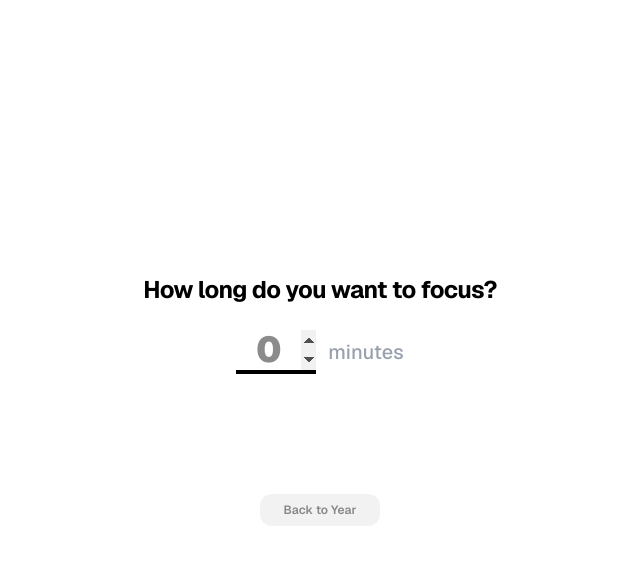
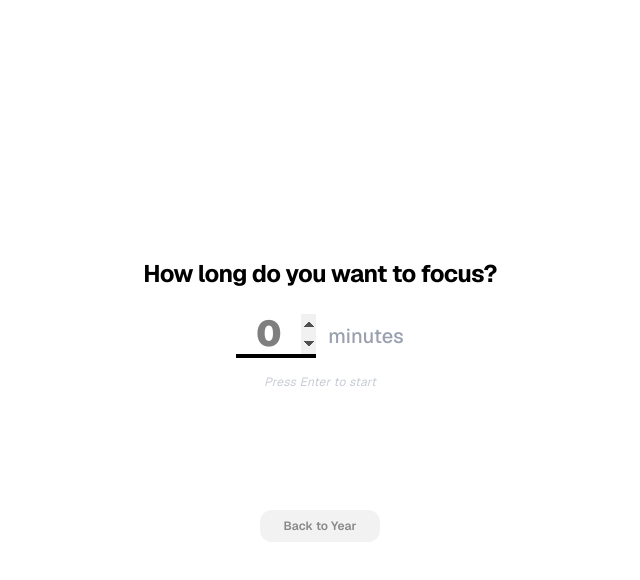
Before and after one commit to hongnv1504-svg/year-progress, a Next.js app: page / in a window 1280 px wide. Both pictures are taken after a click on the button "Go to Focus". Shown: the top 580 px of the page, without its empty margins (320-960 px from the left). Built offline with nearby package versions, Linux system fonts and the light colour scheme.

Commit message:
Add instruction text and Zen Bell

```diff
--- a/app/page.tsx
+++ b/app/page.tsx
@@ -34,8 +34,9 @@ export default function Home() {
   const [timeLeft, setTimeLeft] = useState(0);
   const [totalFocusTime, setTotalFocusTime] = useState(0);
   const timerRef = useRef<NodeJS.Timeout | null>(null);
+  const audioContextRef = useRef<AudioContext | null>(null);
 
-  // Logic tính % năm
+  // 1. Tính % năm
   useEffect(() => {
     const updateYear = () => {
       const now = new Date();
@@ -51,7 +52,35 @@ export default function Home() {
     return () => clearInterval(interval);
   }, []);
 
-  // Logic Timer & Sound
+  // Hàm tạo tiếng Chuông Thiền (Zen Bell)
+  const playZenBell = async () => {
+    try {
+      if (!audioContextRef.current) {
+        audioContextRef.current = new (window.AudioContext || (window as any).webkitAudioContext)();
+      }
+      const ctx = audioContextRef.current;
+      if (ctx.state === 'suspended') await ctx.resume();
+      const now = ctx.currentTime;
+      const frequencies = [246.94, 493.88, 740.82];
+      frequencies.forEach((freq, index) => {
+        const osc = ctx.createOscillator();
+        const gain = ctx.createGain();
+        osc.type = 'sine';
+        osc.frequency.setValueAtTime(freq, now);
+        gain.gain.setValueAtTime(0, now);
+        gain.gain.linearRampToValueAtTime(index === 0 ? 0.4 : 0.1, now + 0.05);
+        gain.gain.exponentialRampToValueAtTime(0.001, now + 4);
+        osc.connect(gain);
+        gain.connect(ctx.destination);
+        osc.start(now);
+        osc.stop(now + 4);
+      });
+    } catch (e) {
+      console.error("Zen Bell Error:", e);
+    }
+  };
+
+  // 2. Timer Logic
   useEffect(() => {
     if (isTimerRunning && timeLeft > 0) {
       timerRef.current = setInterval(() => {
@@ -59,12 +88,7 @@ export default function Home() {
       }, 1000);
     } else if (timeLeft === 0 && isTimerRunning) {
       setIsTimerRunning(false);
-      const context = new (window.AudioContext || (window as any).webkitAudioContext)();
-      const osc = context.createOscillator();
-      osc.frequency.setValueAtTime(880, context.currentTime);
-      osc.connect(context.destination);
-      osc.start();
-      osc.stop(context.currentTime + 0.5);
+      playZenBell();
       if (timerRef.current) clearInterval(timerRef.current);
     }
     return () => { if (timerRef.current) clearInterval(timerRef.current); };
@@ -72,17 +96,18 @@ export default function Home() {
 
   const handleInputChange = (e: React.ChangeEvent<HTMLInputElement>) => {
     const val = e.target.value;
-    if (val === '' || parseInt(val) >= 0) {
-      setInputMinutes(val);
-    }
+    if (val === '' || parseInt(val) >= 0) setInputMinutes(val);
   };
 
   const startFocus = (e: React.FormEvent) => {
     e.preventDefault();
-    const mins = parseInt(inputMinutes);
+    const mins = parseFloat(inputMinutes);
     if (mins > 0) {
+      if (!audioContextRef.current) {
+        audioContextRef.current = new (window.AudioContext || (window as any).webkitAudioContext)();
+      }
       setTotalFocusTime(mins * 60);
-      setTimeLeft(mins * 60);
+      setTimeLeft(Math.floor(mins * 60));
       setIsTimerRunning(true);
     }
   };
@@ -90,16 +115,19 @@ export default function Home() {
   const focusProgress = totalFocusTime > 0 ? ((totalFocusTime - timeLeft) / totalFocusTime) * 100 : 0;
 
   return (
-    <main className="flex min-h-screen flex-col items-center justify-center bg-white p-4 overflow-hidden relative font-sans">
+    <main className="flex min-h-screen flex-col items-center justify-center bg-white p-4 overflow-hidden relative font-sans text-black">
+
       <div className="w-full max-w-md text-center flex flex-col items-center space-y-10">
+
         {mode === 'year' && (
           <div className="w-full space-y-10 animate-in fade-in duration-500">
-            <h1 className="text-4xl font-black tracking-tighter text-black uppercase">{year}</h1>
+            {/* Số năm nhỏ gọn 80% */}
+            <h1 className="text-4xl font-black tracking-tighter uppercase">{year}</h1>
             <div className="relative w-full h-10 border-[3px] border-black p-1 bg-white overflow-hidden shadow-[0_8px_20px_rgba(220,38,38,0.1)]">
               <div className="h-full bg-red-600 transition-all duration-1000 ease-linear" style={{ width: `${yearProgress}%` }} />
               <SnowEffect />
             </div>
-            <p className="text-xl font-bold text-black tabular-nums">{yearProgress.toFixed(5)}%</p>
+            <p className="text-xl font-bold tabular-nums">{yearProgress.toFixed(5)}%</p>
           </div>
         )}
 
@@ -107,27 +135,31 @@ export default function Home() {
           <div className="w-full space-y-8 animate-in fade-in duration-500">
             {!isTimerRunning && timeLeft === 0 ? (
               <form onSubmit={startFocus} className="space-y-6">
-                <h2 className="text-2xl font-bold text-black tracking-tight">How long do you want to focus?</h2>
-                <div className="flex items-center justify-center space-x-3">
-                  <input type="number" min="0" value={inputMinutes} onChange={handleInputChange} placeholder="0" className="w-20 text-center text-4xl font-black border-b-4 border-black focus:outline-none" autoFocus />
-                  <span className="text-xl font-medium text-gray-400">minutes</span>
+                <h2 className="text-2xl font-bold tracking-tight">How long do you want to focus?</h2>
+                <div className="flex flex-col items-center space-y-4">
+                  <div className="flex items-center justify-center space-x-3">
+                    <input type="number" step="any" min="0" value={inputMinutes} onChange={handleInputChange} placeholder="0" className="w-20 text-center text-4xl font-black border-b-4 border-black focus:outline-none" autoFocus />
+                    <span className="text-xl font-medium text-gray-400">minutes</span>
+                  </div>
+                  {/* Dòng chữ hướng dẫn: Nhỏ, nghiêng, mờ nhẹ */}
+                  <p className="text-xs text-gray-400 italic tracking-wide animate-pulse">Press Enter to start</p>
                 </div>
               </form>
             ) : (
-              <>
+              <div className="space-y-8">
                 <h2 className="text-3xl font-black uppercase tracking-widest">{inputMinutes} MINUTES</h2>
                 <div className="relative w-full h-10 border-[3px] border-black p-1 bg-white overflow-hidden">
                   <div className="h-full bg-black transition-all duration-1000 ease-linear" style={{ width: `${focusProgress}%` }} />
                 </div>
-                <p className="text-xl font-bold text-black tabular-nums">{Math.floor(timeLeft / 60)}:{(timeLeft % 60).toString().padStart(2, '0')}</p>
+                <p className="text-xl font-bold tabular-nums">{Math.floor(timeLeft / 60)}:{(timeLeft % 60).toString().padStart(2, '0')}</p>
                 <button onClick={() => { setIsTimerRunning(false); setTimeLeft(0); }} className="text-xs font-bold text-red-500 uppercase underline tracking-tighter">Reset</button>
-              </>
+              </div>
             )}
           </div>
         )}
 
+        {/* Nút Go to Focus / Back to Year ở dưới cùng */}
         <div className="pt-20">
-          {/* TOÀN BỘ CLASS NẰM TRÊN 1 DÒNG ĐỂ TRÁNH LỖI BUILD */}
           <button
             onClick={() => { setMode(mode === 'year' ? 'focus' : 'year'); setIsTimerRunning(false); setTimeLeft(0); }}
             className="bg-[#f2f2f2] text-[#888] px-6 py-2 rounded-xl font-semibold text-xs hover:bg-gray-200 hover:shadow-[0_8px_30px_rgba(0,0,0,0.08)] transition-all duration-300 active:scale-95"
```
